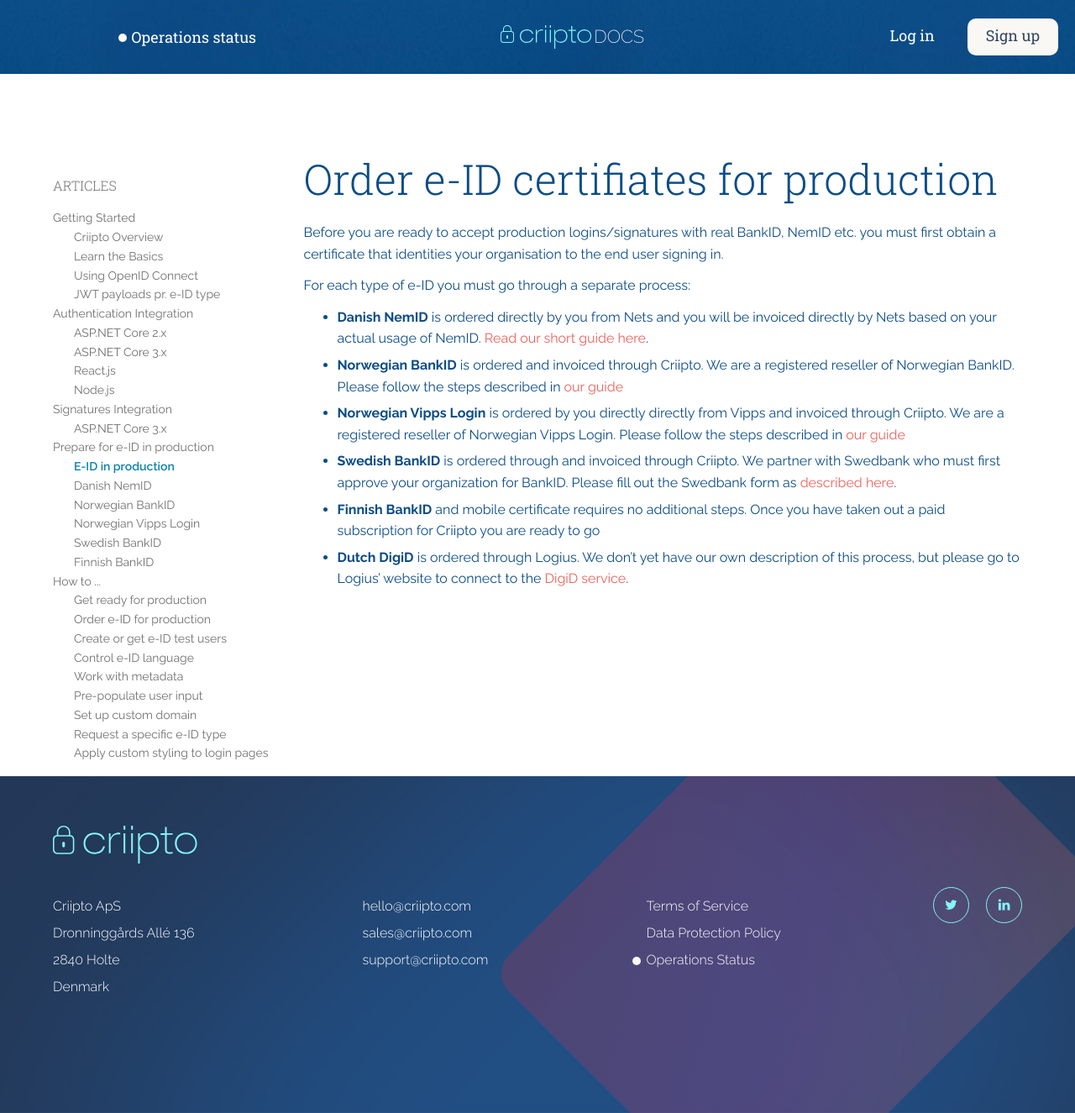
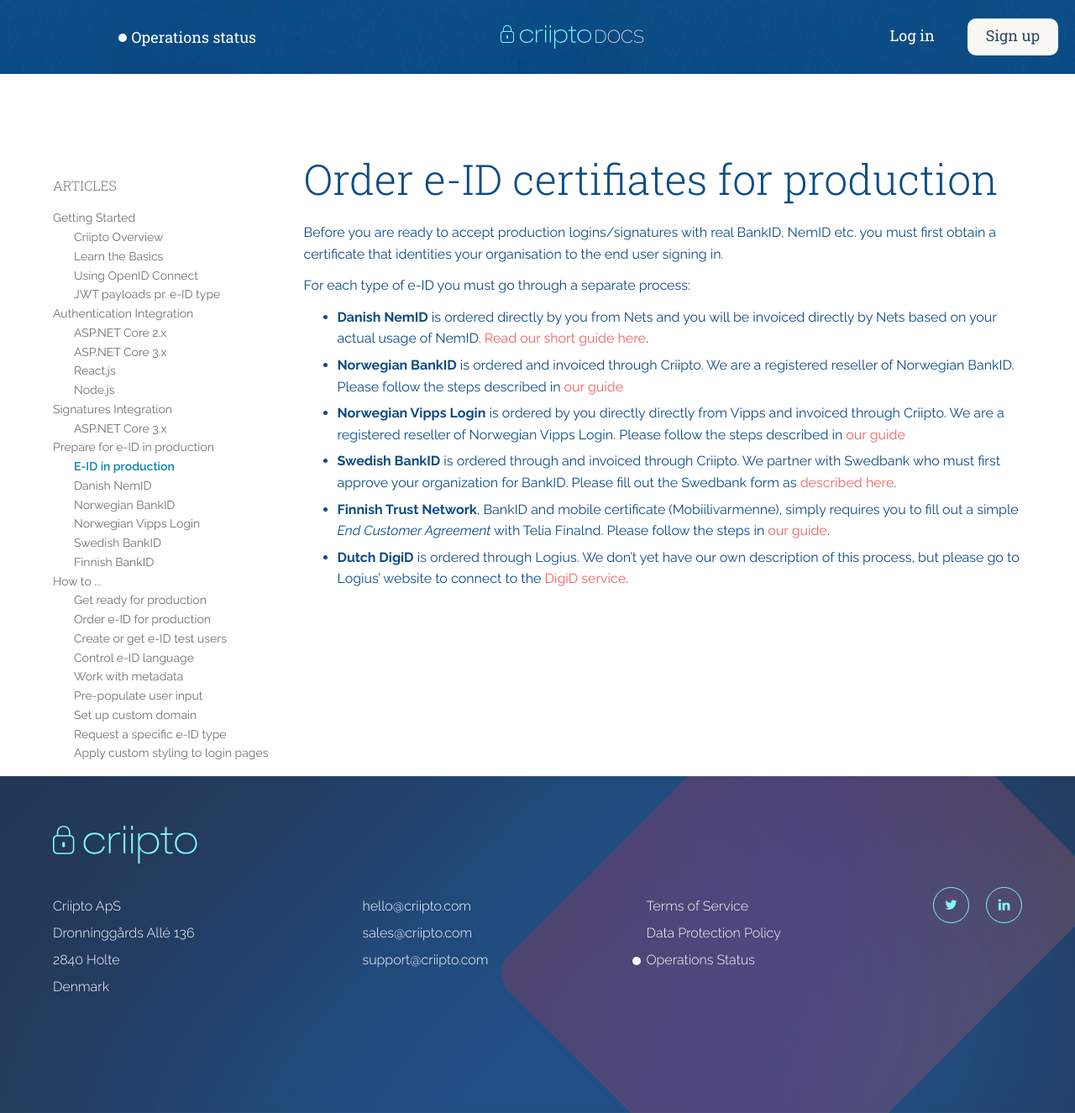
Before and after one commit to criipto/docs-old, a Jekyll site: the page built from eid-specifics/order-eid.md, in a window 1280 px wide. Shown: the whole page at 84% size. Built offline with Jekyll 4.4.1, drawn with Linux system fonts in a browser that asks for light colours; some web fonts are replaced.

Commit message:
Minor fixes

```diff
--- a/eid-specifics/order-eid.md
+++ b/eid-specifics/order-eid.md
@@ -12,5 +12,5 @@
 - **Norwegian BankID** is ordered and invoiced through Criipto. We are a registered reseller of Norwegian BankID. Please follow the steps described in [our guide](/eid-specifics/order-no-bankid)
 - **Norwegian Vipps Login** is ordered by you directly directly from Vipps and invoiced through Criipto. We are a registered reseller of Norwegian Vipps Login. Please follow the steps described in [our guide](/eid-specifics/order-no-vipps)
 - **Swedish BankID** is ordered through and invoiced through Criipto. We partner with Swedbank who must first approve your organization for BankID. Please fill out the Swedbank form as [described here](/eid-specifics/order-se-bankid/).
-- **Finnish BankID** and mobile certificate requires no additional steps. Once you have taken out a paid subscription for Criipto you are ready to go
+- **Finnish Trust Network**, BankID and mobile certificate (Mobiilivarmenne), simply requires you to fill out a simple *End Customer Agreement* with Telia Finalnd. Please follow the steps in [our guide](/eid-specifics/order-fi-bankid/).
 - **Dutch DigiD** is ordered through Logius. We don't yet have our own description of this process, but please go to Logius' website to connect to the [DigiD service](https://logius.nl/diensten/digid/aansluiten-op-digid).
```
Also changed, not shown: authentication/index.md (+4 -4 lines).
